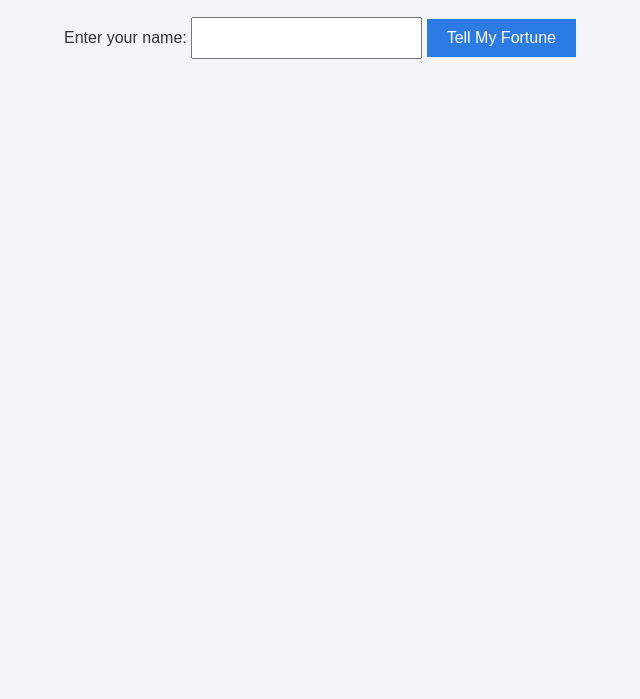
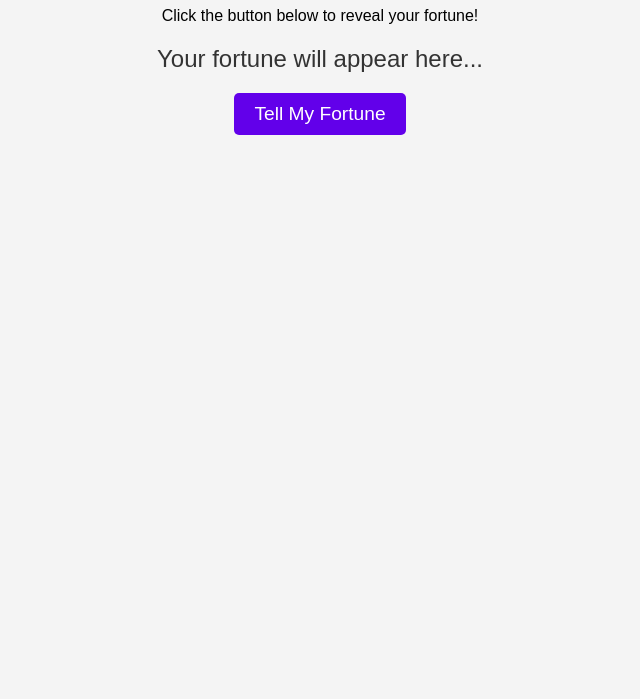
Before and after one commit to DiDiAndFanFan/fortune-teller-api, a plain HTML site: page index.html in a window 1280 px wide. Shown: the part 101-800 px from the top of the page, without its empty margins (320-960 px from the left). Drawn offline with Linux system fonts and the light colour scheme.

Commit message:
Add files via upload
Add categories

```diff
--- a/index.html
+++ b/index.html
@@ -5,50 +5,80 @@
     <meta charset="UTF-8">
     <meta name="viewport" content="width=device-width, initial-scale=1.0">
     <title>Fortune Teller</title>
-        <link rel="stylesheet" href="style.css">
+    <style>
+        body {
+            font-family: 'Arial', sans-serif;
+            background-color: #f4f4f4;
+            text-align: center;
+            padding: 20px;
+        }
+        #fortune {
+            font-size: 1.5em;
+            color: #333;
+            margin: 20px 0;
+        }
+        button {
+            padding: 10px 20px;
+            font-size: 1.2em;
+            background-color: #6200ea;
+            color: white;
+            border: none;
+            border-radius: 5px;
+            cursor: pointer;
+        }
+        button:hover {
+            background-color: #3700b3;
+        }
+    </style>
 </head>
 <body>
     <h1>Welcome to the Fortune Teller</h1>
-        <p>Type in your name below and see what the future holds for you!</p>
-        <form id="fortune-form">
-            <label for="name">Enter your name: </label>
-            <input type="text" id="name" required>
-            <button type="submit">Tell My Fortune</button>
-        </form>
-        <p id="fortune-result"></p>
+    <p>Click the button below to reveal your fortune!</p>
+    <div id="fortune">Your fortune will appear here...</div>
+    <button onclick="tellFortune()">Tell My Fortune</button>
+
     <script>
-            document.getElementById('fortune-form').addEventListener('submit', function(event) {
-                event.preventDefault();
-                const name = document.getElementById('name').value;
+        function tellFortune() {
             const fortunes = [
-                    "a friend will bring you good news soon.",
-                    "you will discover a hidden talent.",
-                    "an exciting adventure is waiting for you.",
-                    "unexpected wealth is coming your way.",
-                    "a long-forgotten memory will resurface.",
-                    "you will meet someone who changes your life.",
-                    "happiness will find you in unexpected places.",
-                    "a creative idea will bring you success.",
-                    "you will reconnect with an old friend.",
-                    "a mystery will soon be revealed to you.",
-                    "luck will follow you in the coming days.",
-                    "a small act of kindness will change your day.",
-                    "you will overcome a challenge with ease.",
-                    "a surprise gift is on its way to you.",
-                    "a new hobby will bring you joy.",
-                    "you will make someone smile today.",
-                    "a journey will bring you closer to your dreams.",
-                    "you will receive a compliment that brightens your day.",
-                    "an opportunity will knock on your door soon.",
-                    "you will inspire someone with your words.",
-                    "a secret wish will come true.",
-                    "you will find peace in a quiet moment.",
-                    "your hard work will pay off soon.",
-                    "a positive change is coming your way."
+                // 趣味哲学类
+                "人生如梦，别总是纠结于昨天的细节。",
+                "你的决定并不一定会改变世界，但它会改变你的世界。",
+                "小小的改变，往往会带来意想不到的大转折。",
+                "你寻找的答案，其实就在你的心里。",
+                "世界上最值得追寻的，是你真正渴望的东西。",
+                "你今天的问题，不妨让时间来回答。",
+                "偶尔迷茫，是找到新方向的前奏。",
+                "选择的每条路，都是命运为你铺好的。",
+                "你相信的，终将成为现实。",
+                "活在当下，未来自会安排好一切。",
+
+                // 梦境解析类
+                "如果你梦见天空，那代表你的潜意识正渴望自由。",
+                "梦见自己在水中，是一种精神净化的象征。",
+                "梦里的楼梯，暗示你正面对人生的上升或转折。",
+                "如果梦见一扇门，意味着新的机会即将到来。",
+                "梦见自己飞翔，代表你的心灵已突破束缚。",
+                "梦见掉牙齿，是重生的象征，预示新阶段的开始。",
+                "如果梦里有一片森林，象征着自我探索的旅程。",
+                "梦见光芒四射的太阳，你正迎接全新的能量。",
+                "反复出现的梦，是潜意识在向你传递信息。",
+                "如果梦见镜子，暗示你正在审视自己的内心世界。",
+
+                // 超自然现象类
+                "今天可能会有一次超自然体验，注意身边的细节！",
+                "小心午夜时分的风声，那可能不是风。",
+                "你的守护灵正在悄悄保护你。",
+                "你今天会感受到‘déjà vu’般的奇异体验。",
+                "夜晚的影子也许会比白天更有故事。",
+                "你可能会在意想不到的地方看到‘数字密码’。",
+                "一位来自过去的灵魂在试图传递信息。",
+                "时间正在你身边轻微扭曲，仔细感受它。",
+                "如果今天灯闪了三次，那是某种特殊的信号。",
+                "你的直觉比你想象中更准确，听从它的指引。"
             ];
             const randomFortune = fortunes[Math.floor(Math.random() * fortunes.length)];
-                document.getElementById('fortune-result').textContent = `${name}, ${randomFortune}`;
-            });
+            document.getElementById('fortune').textContent = randomFortune;
+        }
     </script>
 </body>
 </html>
```
Lines whose indentation alone changed are shown as unchanged.
